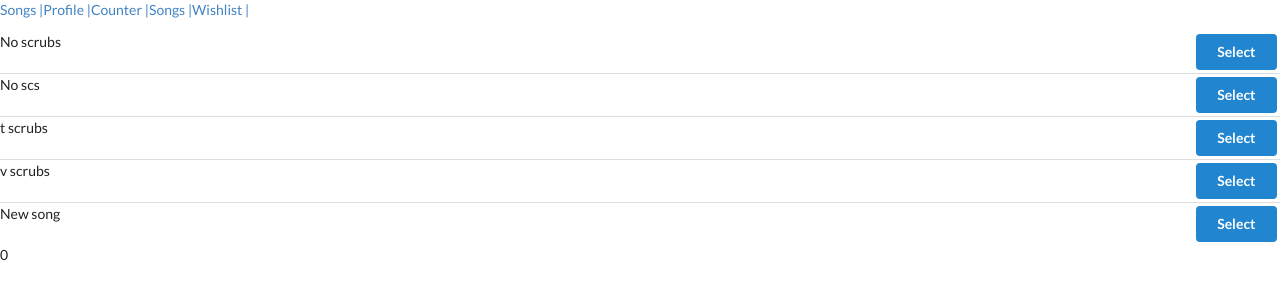
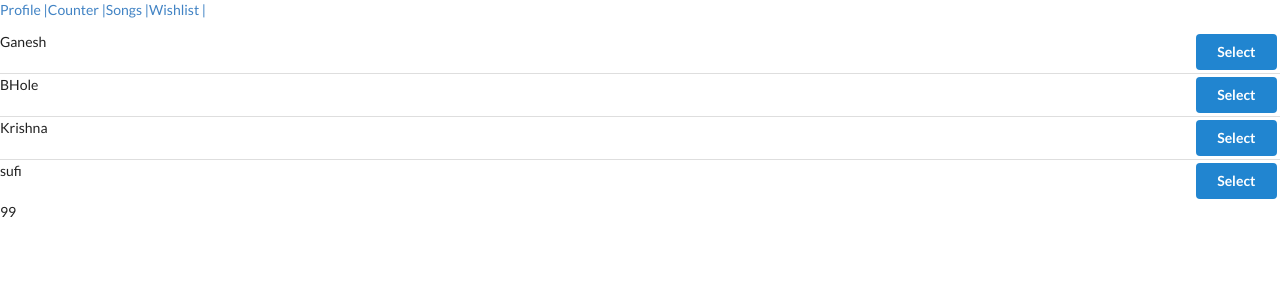
Before and after one commit to rochakravi/samridhi, a React (Create React App) app: page /songs in a window 1280 px wide. Shown: the top 300 px of the page. Built offline with nearby package versions, Linux system fonts and the light colour scheme.

Commit message:
wishlist

```diff
--- a/src/components/App.js
+++ b/src/components/App.js
@@ -13,7 +13,6 @@ import Wishlist from "./wishlist";
 const App = () => {
   return (
     <Router>
-      <Link to="/songs">Songs |</Link>
       <Link to="/user">Profile |</Link>
       <Link to="/counter">Counter |</Link>
       <Link to="/songs">Songs |</Link>
--- a/src/components/SongList.js
+++ b/src/components/SongList.js
@@ -2,10 +2,10 @@ import React, { Component } from "react";
 import { connect } from "react-redux";
 
 class SongList extends Component {
-  selSong = (ss) => {
-    console.log("ss", ss);
+  selSong = (ss, event) => {
+    // console.log("ss", ss);
     this.props.selectingSong(ss);
-    alert("Agape");
+    // alert("Agape");
   };
   renderList() {
     return this.props.songs.map((song) => {
@@ -40,7 +40,7 @@ class SongList extends Component {
 
 const mapStateToProps = (state) => {
   return {
-    songs: state.sngReducer,
+    songs: state.yz,
     item: state.selectedSongRed.item,
     selectedSong: state.selectedSongRed.selected,
   };
@@ -48,7 +48,7 @@ const mapStateToProps = (state) => {
 
 const mapDispatchToProps = (dispatch) => {
   return {
-    //selectingSong: (song) => dispatch({ type: "SELECTED_SONG", value: 2 }),
+    // selectingSong: (song) => dispatch({ type: "SELECTED_SONG", value: 2 }),
     selectingSong: (song) => dispatch({ type: "SELECTED_SONG", payload: song }),
     // dispatch({ type: "SELECTED_SONG", payload: { title: "Hare Krishna" } }),
   };
--- a/src/components/wishlist.js
+++ b/src/components/wishlist.js
@@ -22,15 +22,9 @@ class Wishlist extends Component {
   render() {
     return (
       <div className="ui divided list">
-        {this.renderList()}
-        <p>{this.props.item}</p>
-        <p>{this.props.selectedSong}</p>
-        <button
-          className="ui button primary"
-          onClick={this.props.selectingSong}
-        >
-          Select
-        </button>
+        {this.props.selectedSong.map((item) => {
+          return <p key={item.title}>{item.title}</p>;
+        })}
       </div>
     );
   }
@@ -38,8 +32,6 @@ class Wishlist extends Component {
 
 const mapStateToProps = (state) => {
   return {
-    songs: state.sngReducer,
-    item: state.selectedSongRed.item,
     selectedSong: state.selectedSongRed.selected,
   };
 };
--- a/src/index.js
+++ b/src/index.js
@@ -13,7 +13,7 @@ import selectedSongReducer from "./reducers/selectedSongReducer";
 const rootReducer = combineReducers({
   creducer: counterReducer,
   user: userReducer,
-  sngReducer: songsReducer,
+  yz: songsReducer,
   selectedSongRed: selectedSongReducer,
 });
 
--- a/src/reducers/selectedSongReducer.js
+++ b/src/reducers/selectedSongReducer.js
@@ -1,6 +1,6 @@
 const initialState = {
   selected: [1, 2],
-  item: 0,
+  item: 99,
 };
 
 const selectedSongReducer = (state = initialState, action) => {
--- a/src/reducers/songReducer.js
+++ b/src/reducers/songReducer.js
@@ -1,10 +1,9 @@
 const songsReducer = () => {
   return [
-    { title: "No scrubs", duration: "4:05" },
-    { title: "No scs", duration: "1:05" },
-    { title: "t scrubs", duration: "3:05" },
-    { title: "v scrubs", duration: "2:05" },
-    { title: "New song", duration: "2:05" },
+    { title: "Ganesh", duration: "4:05" },
+    { title: "BHole", duration: "1:05" },
+    { title: "Krishna", duration: "3:05" },
+    { title: "sufi", duration: "2:05" },
   ];
 };
 
```
